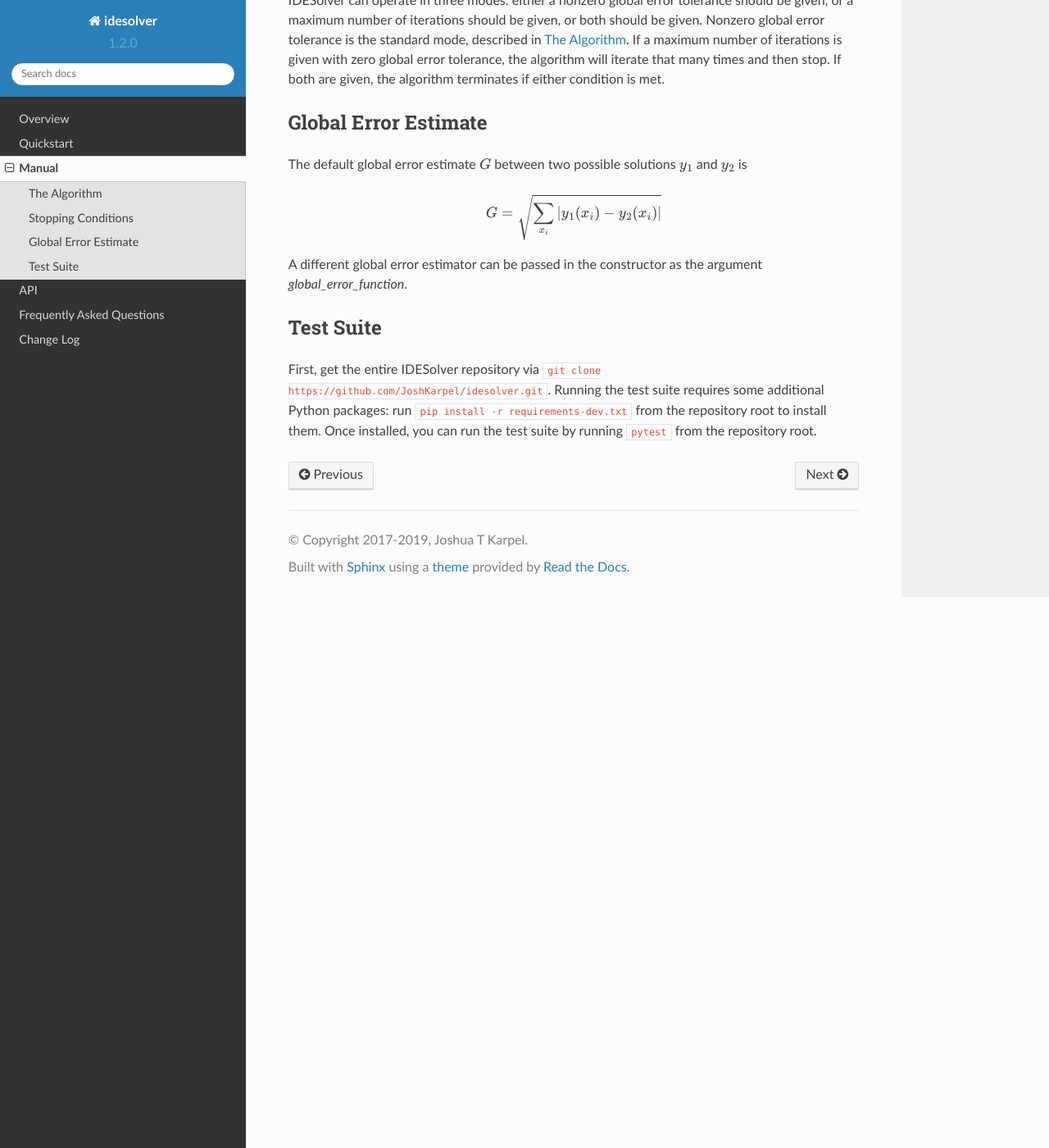
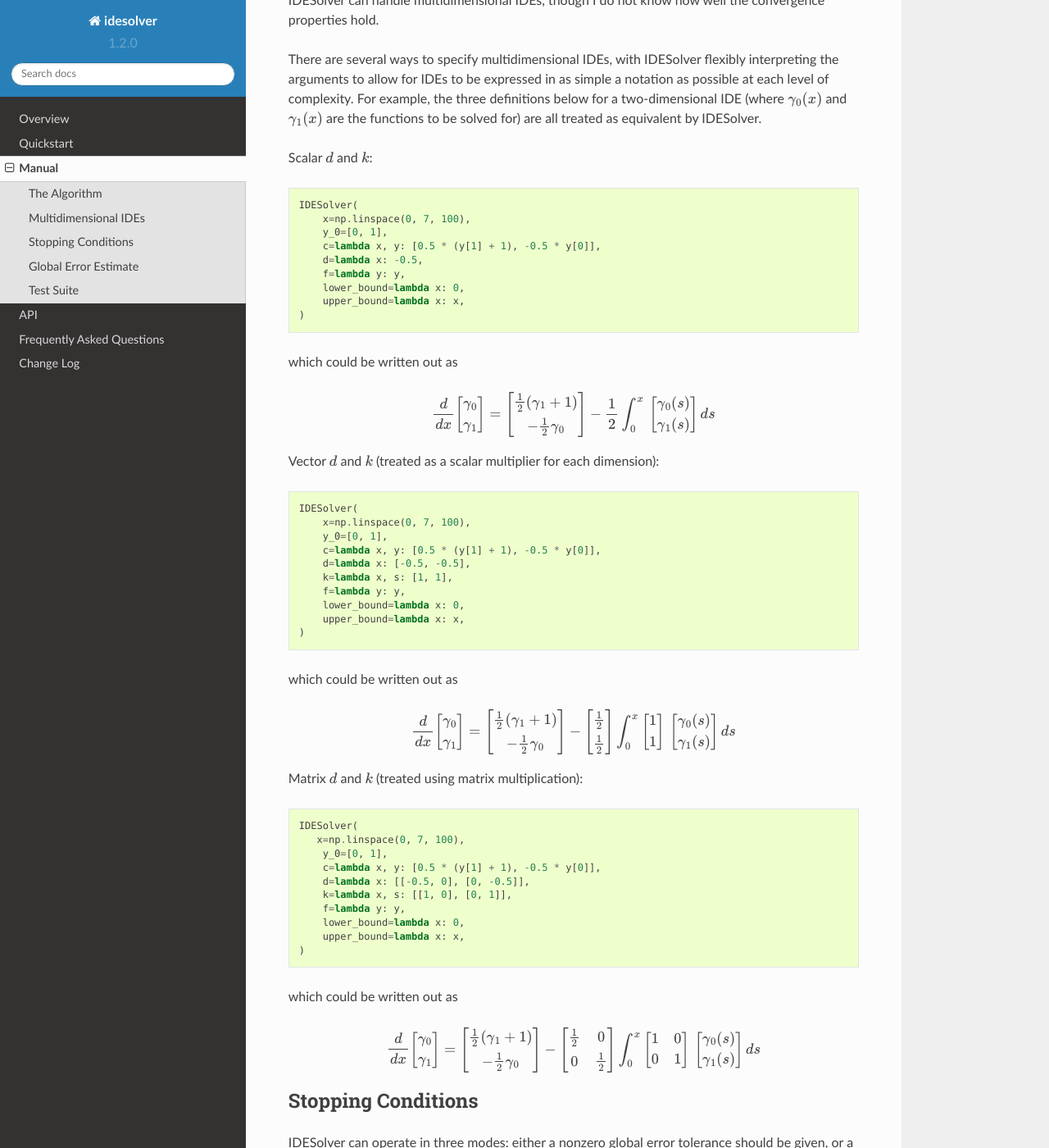
Before and after one commit to JoshKarpel/idesolver, a Sphinx documentation site: the page built from docs/source/manual.rst, in a window 1280 px wide and 1400 px high, scrolled down 1096 px. Shown: the whole window at 82% size. Built offline with Sphinx 7.4.7 and the Read the Docs theme 2.0.0, drawn with Linux system fonts in a browser that asks for light colours; some of the changed text lies outside the part shown.

Commit message:
give the docs some love

```diff
--- a/docs/source/changelog.rst
+++ b/docs/source/changelog.rst
@@ -6,13 +6,13 @@ Change Log
 v1.2.0
 ------
 
-* :math:`d(x)` and :math:`k(x, s)` can now be matrices.
+* :math:`d(x)` and :math:`k(x, s)` can now be matrices or vectors (PR :pr:`60`, thanks `nbrucy <https://github.com/nbrucy>`_ for reviewing).
 * `UnexpectedlyComplexValuedIDE` is no longer raised if any `TypeError` occurs during integration.
   This may lead to less-explicit errors, but this is preferable to incorrect error reporting.
 
 v1.1.0
 ------
-* Add support for multidimensional IDEs (PR :pr:`35` resolves :issue:`28`, thanks `nbrucy <https://github.com/nbrucy>`_!)
+* Add support for multidimensional IDEs (PR :pr:`35` resolves :issue:`28`, thanks `nbrucy <https://github.com/nbrucy>`_!).
 
 v1.0.5
 ------
--- a/docs/source/manual.rst
+++ b/docs/source/manual.rst
@@ -50,6 +50,85 @@
 
 The process then repeats: solve the IDE-turned-ODE with :math:`y^{(1)}` on the right-hand-side, see how different it is, maybe make a new guess, etc.
 
+Multidimensional IDEs
+---------------------
+
+IDESolver can handle multidimensional IDEs, though I do not know how well the convergence properties hold.
+
+There are several ways to specify multidimensional IDEs,
+with IDESolver flexibly interpreting the arguments to allow for IDEs to be expressed in as simple a notation as possible
+at each level of complexity.
+For example, the three definitions below for a two-dimensional IDE
+(where :math:`\gamma_0(x)` and :math:`\gamma_1(x)` are the functions to be solved for)
+are all treated as equivalent by IDESolver.
+
+Scalar :math:`d` and :math:`k`:
+
+.. code-block::
+
+    IDESolver(
+        x=np.linspace(0, 7, 100),
+        y_0=[0, 1],
+        c=lambda x, y: [0.5 * (y[1] + 1), -0.5 * y[0]],
+        d=lambda x: -0.5,
+        f=lambda y: y,
+        lower_bound=lambda x: 0,
+        upper_bound=lambda x: x,
+    )
+
+which could be written out as
+
+.. math::
+
+    \frac{d}{dx}\begin{bmatrix} \gamma_0 \\ \gamma_1 \end{bmatrix} & = \begin{bmatrix} \frac{1}{2} (\gamma_1 + 1) \\ -\frac{1}{2} \gamma_0 \end{bmatrix} - \frac{1}{2} \int_{0}^{x} \, \begin{bmatrix} \gamma_0(s) \\ \gamma_1(s) \end{bmatrix} \, ds
+
+Vector :math:`d` and :math:`k` (treated as a scalar multiplier for each dimension):
+
+
+.. code-block::
+
+    IDESolver(
+        x=np.linspace(0, 7, 100),
+        y_0=[0, 1],
+        c=lambda x, y: [0.5 * (y[1] + 1), -0.5 * y[0]],
+        d=lambda x: [-0.5, -0.5],
+        k=lambda x, s: [1, 1],
+        f=lambda y: y,
+        lower_bound=lambda x: 0,
+        upper_bound=lambda x: x,
+    )
+
+which could be written out as
+
+.. math::
+
+    \frac{d}{dx}\begin{bmatrix} \gamma_0 \\ \gamma_1 \end{bmatrix} & = \begin{bmatrix} \frac{1}{2} (\gamma_1 + 1) \\ -\frac{1}{2} \gamma_0 \end{bmatrix} - \begin{bmatrix} \frac{1}{2} \\ \frac{1}{2} \end{bmatrix} \int_{0}^{x} \begin{bmatrix} 1 \\ 1 \end{bmatrix} \, \begin{bmatrix} \gamma_0(s) \\ \gamma_1(s) \end{bmatrix} \, ds
+
+
+Matrix :math:`d` and :math:`k` (treated using matrix multiplication):
+
+
+.. code-block::
+
+    IDESolver(
+       x=np.linspace(0, 7, 100),
+        y_0=[0, 1],
+        c=lambda x, y: [0.5 * (y[1] + 1), -0.5 * y[0]],
+        d=lambda x: [[-0.5, 0], [0, -0.5]],
+        k=lambda x, s: [[1, 0], [0, 1]],
+        f=lambda y: y,
+        lower_bound=lambda x: 0,
+        upper_bound=lambda x: x,
+    )
+
+which could be written out as
+
+.. math::
+
+    \frac{d}{dx}\begin{bmatrix} \gamma_0 \\ \gamma_1 \end{bmatrix} & = \begin{bmatrix} \frac{1}{2} (\gamma_1 + 1) \\ -\frac{1}{2} \gamma_0 \end{bmatrix} - \begin{bmatrix} \frac{1}{2} & 0 \\ 0 & \frac{1}{2} \end{bmatrix} \int_{0}^{x} \begin{bmatrix} 1 & 0 \\ 0 & 1 \end{bmatrix} \, \begin{bmatrix} \gamma_0(s) \\ \gamma_1(s) \end{bmatrix} \, ds
+
+
+
 Stopping Conditions
 -------------------
 
```
Also changed, not shown: docs/source/index.rst (+5 -2 lines).
